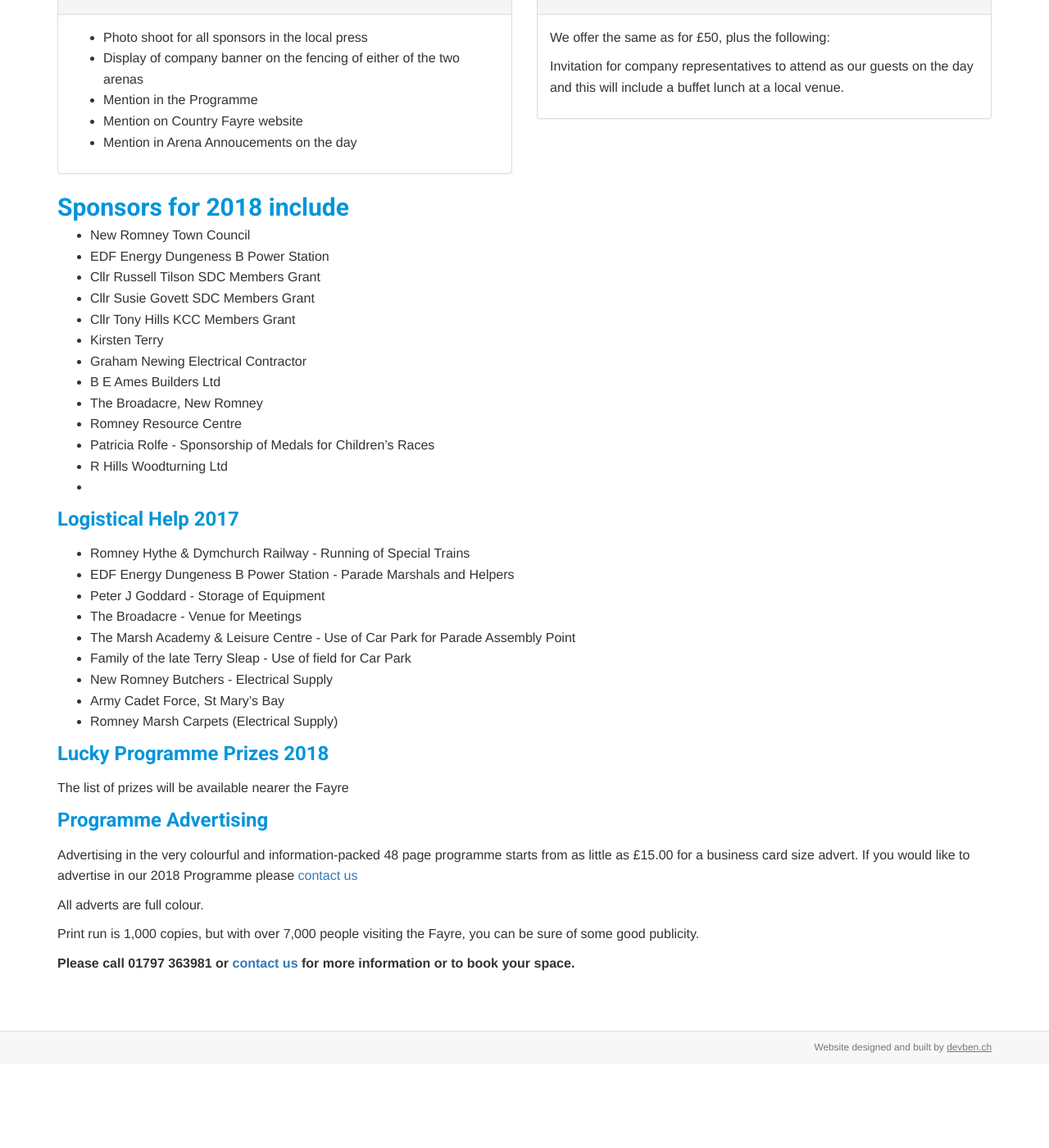
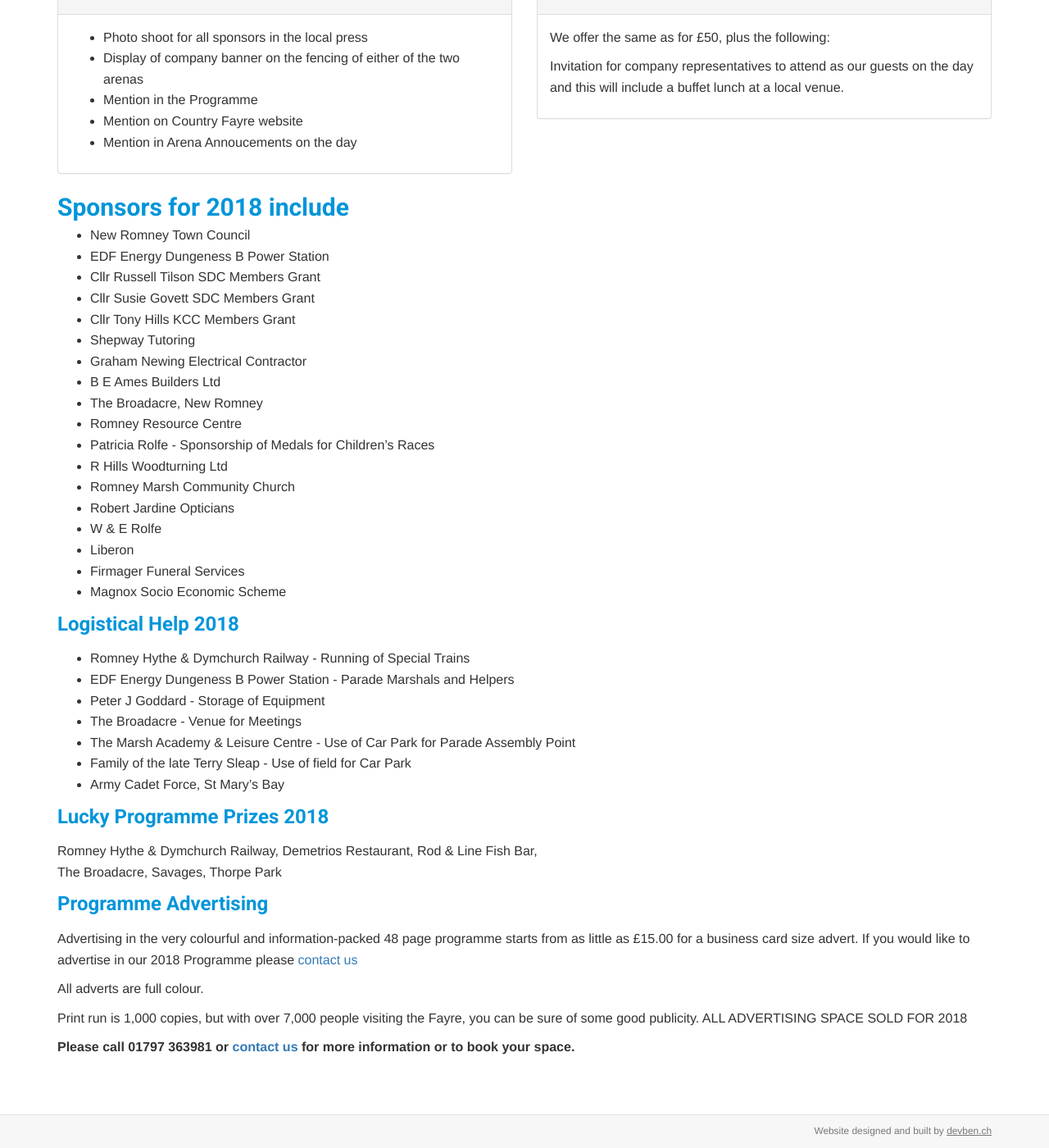
Before and after one commit to jodiedoubleday/newromney, a Jekyll site: the page built from supportUs.md, in a window 1280 px wide and 1400 px high, scrolled down 596 px. Shown: the whole window at 82% size. Built offline with Jekyll 4.4.1, drawn with Linux system fonts in a browser that asks for light colours; a script that is not in the unit is left out; before the commit the page ends 1894 px from its top, so only the background shows below that.

Commit message:
Update Pages “supportUs”

```diff
--- a/supportUs.md
+++ b/supportUs.md
@@ -50,16 +50,21 @@
 * Cllr Russell Tilson SDC Members Grant
 * Cllr Susie Govett SDC Members Grant
 * Cllr Tony Hills KCC Members Grant
-* Kirsten Terry
+* Shepway Tutoring
 * Graham Newing Electrical Contractor
 * B E Ames Builders Ltd
 * The Broadacre, New Romney
 * Romney Resource Centre
 * Patricia Rolfe - Sponsorship of Medals for Children's Races
 * R Hills Woodturning Ltd
-*
+* Romney Marsh Community Church
+* Robert Jardine Opticians
+* W & E Rolfe
+* Liberon
+* Firmager Funeral Services
+* Magnox Socio Economic Scheme
 
-### Logistical Help 2017
+### Logistical Help 2018
 
 * Romney Hythe & Dymchurch Railway - Running of Special Trains
 * EDF Energy Dungeness B Power Station - Parade Marshals and Helpers
@@ -67,13 +72,14 @@
 * The Broadacre - Venue for Meetings
 * The Marsh Academy & Leisure Centre - Use of Car Park for Parade Assembly Point
 * Family of the late Terry Sleap - Use of field for Car Park
-* New Romney Butchers - Electrical Supply
 * Army Cadet Force, St Mary's Bay
-* Romney Marsh Carpets (Electrical Supply)
 
 ### Lucky Programme Prizes 2018
 
-The list of prizes will be available nearer the Fayre
+Romney Hythe & Dymchurch Railway, Demetrios Restaurant, Rod & Line Fish Bar,\
+The Broadacre, Savages, Thorpe Park
+
+
 
 ### Programme Advertising
 
@@ -81,6 +87,6 @@
 
 All adverts are full colour.
 
-Print run is 1,000 copies, but with over 7,000 people visiting the Fayre, you can be sure of some good publicity.
+Print run is 1,000 copies, but with over 7,000 people visiting the Fayre, you can be sure of some good publicity.   ALL ADVERTISING SPACE SOLD FOR 2018
 
 **Please call 01797 363981 or [contact us](/contactUs) for more information or to book your space.**
```
